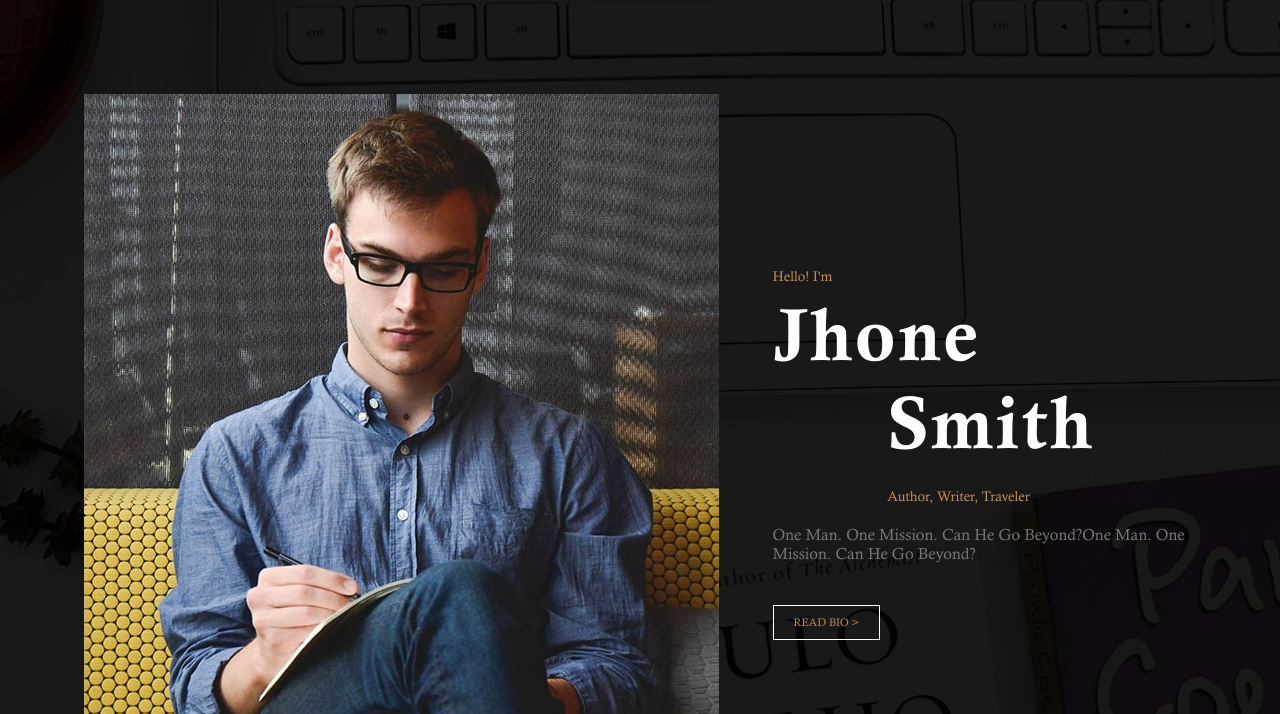
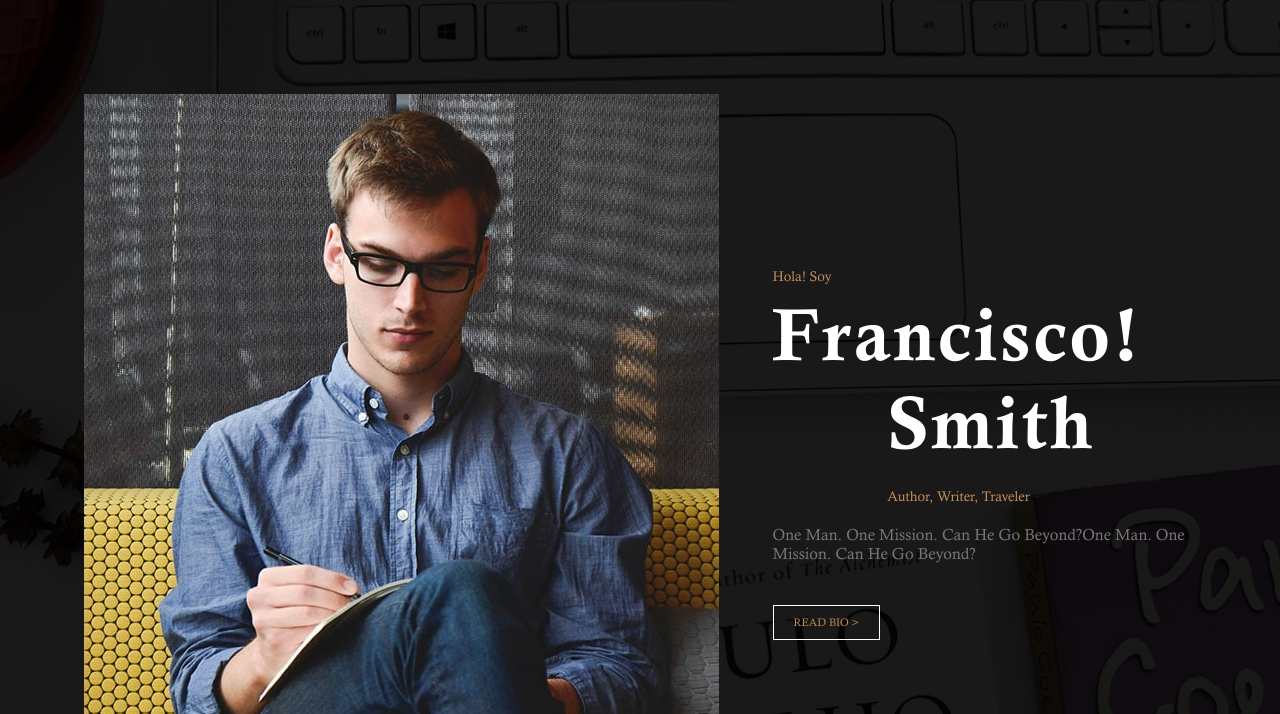
Before and after one commit to apalabrados/revisoes2, a plain HTML site: page index.html in a window 1280 px wide. Shown: the part 86-800 px from the top of the page. Drawn offline with Linux system fonts and the light colour scheme.

Commit message:
Update index.html

```diff
--- a/index.html
+++ b/index.html
@@ -52,8 +52,8 @@
 			</div>
 			<div class="top-banner__text">
 				<div class="top-banner__text-up">
-					<span class="brand-span">Hello! I'm</span>
-					<h2 class="top-banner__h2">Jhone</h2>
+					<span class="brand-span">Hola! Soy</span>
+					<h2 class="top-banner__h2">Francisco!</h2>
 				</div>
 				<div class="top-banner__text-down">
 					<h2 class="top-banner__h2">Smith</h2>
```
